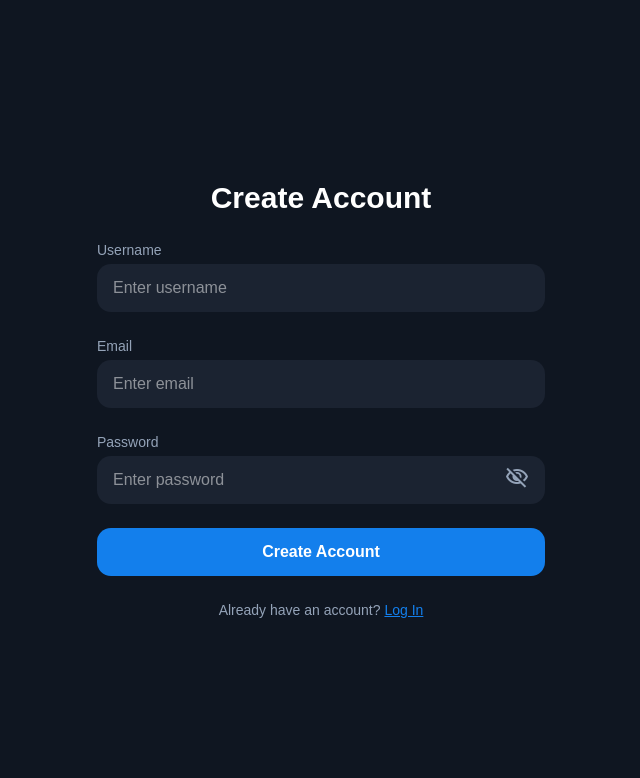
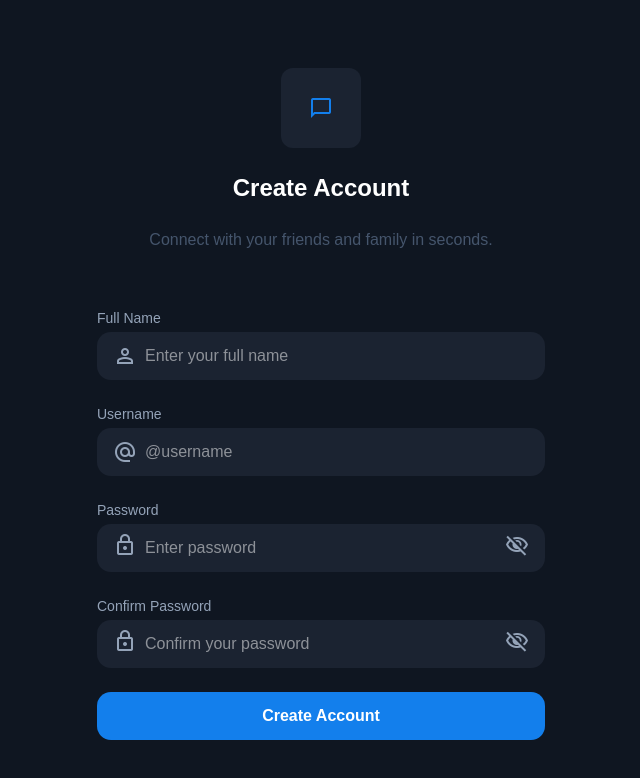
Before and after one commit to encryptedtunnel/frontend, a React (Vite) app: page /signup in a window 1280 px wide. Shown: the top 778 px of the page, without its empty margins (319-959 px from the left). Built offline with nearby package versions, Linux system fonts and the light colour scheme.

Commit message:
Modify the sign up page ui  and initial login page ui

```diff
--- a/src/App.jsx
+++ b/src/App.jsx
@@ -1,6 +1,7 @@
 import { BrowserRouter, Routes, Route } from "react-router-dom";
 import Welcome from "./pages/Welcome";
 import SignUp from "./pages/SignUp";
+import Login from "./pages/Login";
 
 function App() {
   return (
@@ -8,6 +9,7 @@ function App() {
       <Routes>
         <Route path="/" element={<Welcome />} />
         <Route path="/signup" element={<SignUp />} />
+        <Route path="/login" element={<Login />} />
       </Routes>
     </BrowserRouter>
   );
--- a/src/components/InputField.jsx
+++ b/src/components/InputField.jsx
@@ -1,12 +1,40 @@
-export default function InputField({ label, type = "text", ...props }) {
+import { useId } from "react";
+
+export default function InputField({
+  label,
+  icon = null,
+  type = "text",
+  placeholder = "",
+  ...props
+}) {
+  const id = useId();
+
   return (
     <div className="flex flex-col gap-1 w-full">
-      <label className="text-sm text-text-muted">{label}</label>
-      <input
-        type={type}
-        className="w-full h-12 px-4 rounded-[var(--radius-lg)] bg-bg-card text-white focus:outline-none focus:ring-2 focus:ring-primary"
-        {...props}
-      />
+      {label && (
+        <label htmlFor={id} className="text-sm text-text-muted">
+          {label}
+        </label>
+      )}
+
+      <div className="relative">
+        {icon && (
+          <span className="material-symbols-outlined absolute left-4 top-1/2 -translate-y-1/2 text-text-muted text-xl">
+            {icon}
+          </span>
+        )}
+
+        <input
+          id={id}
+          type={type}
+          placeholder={placeholder}
+          className={`w-full h-12 rounded-lg bg-bg-card text-white
+            focus:outline-none focus:ring-2 focus:ring-primary
+            ${icon ? "pl-12 pr-4" : "px-4"}`
+          }
+          {...props}
+        />
+      </div>
     </div>
   );
 }
--- a/src/components/PasswordField.jsx
+++ b/src/components/PasswordField.jsx
@@ -7,9 +7,13 @@ export default function PasswordField({ label, ...props }) {
     <div className="flex flex-col gap-1 w-full relative">
       <label className="text-sm text-text-muted">{label}</label>
 
+      <span className="material-symbols-outlined absolute left-4 top-[45px] -translate-y-1/2 text-text-muted text-xl">
+        lock
+      </span>
+
       <input
         type={show ? "text" : "password"}
-        className="w-full h-12 px-4 pr-12 rounded-[var(--radius-lg)] bg-bg-card text-white focus:outline-none focus:ring-2 focus:ring-primary"
+        className="w-full h-12 pl-12 pr-12 rounded-lg bg-bg-card text-white focus:outline-none focus:ring-2 focus:ring-primary"
         {...props}
       />
 
--- a/src/components/PrimaryButton.jsx
+++ b/src/components/PrimaryButton.jsx
@@ -1,5 +1,3 @@
-import React, { Children } from 'react'
-
 export default function PrimaryButton({ children, ...props }) {
   return (
     <button
--- a/src/index.css
+++ b/src/index.css
@@ -23,13 +23,13 @@ body {
 }
 
 .btn-primary {
-  @apply bg-primary text-white h-12 w-full rounded-[var(--radius-lg)] flex items-center justify-center font-semibold;
+  @apply bg-primary text-white h-12 w-full rounded-lg flex items-center justify-center font-semibold;
 }
 
 .btn-secondary {
-  @apply bg-bg-card text-white h-12 w-full rounded-[var(--radius-lg)] flex items-center justify-center font-semibold;
+  @apply bg-bg-card text-white h-12 w-full rounded-lg flex items-center justify-center font-semibold;
 }
 
 .card {
-  @apply bg-bg-card p-6 rounded-[var(--radius-lg)];
+  @apply bg-bg-card p-6 rounded-lg;
 }
--- /dev/null
+++ b/src/pages/Login.jsx
@@ -0,0 +1,65 @@
+import { useState } from "react";
+import Logo from "../components/Logo";
+import InputField from "../components/InputField";
+import PasswordField from "../components/PasswordField";
+import PrimaryButton from "../components/PrimaryButton";
+import { Link } from "react-router-dom";
+
+export default function Login() {
+  const [form, setForm] = useState({
+    identifier: "",
+    password: "",
+  });
+
+  const onChange = (e) => {
+    setForm((prev) => ({ ...prev, [e.target.name]: e.target.value }));
+  };
+
+  const onSubmit = (e) => {
+    e.preventDefault();
+    console.log("Login Data:", form);
+  };
+
+  return (
+    <main className="min-h-screen flex items-center justify-center bg-bg-dark p-6">
+      <form
+        onSubmit={onSubmit}
+        className="w-full max-w-md flex flex-col gap-6"
+      >
+        <div className="flex justify-center mt-4 mb-2">
+          <Logo />
+        </div>
+
+        <h1 className="text-white text-3xl font-bold text-center mb-4">
+          Welcome Back!
+        </h1>
+
+        <InputField
+          label="Username"
+          icon="person"
+          placeholder="Enter your username"
+          name="identifier"
+          value={form.identifier}
+          onChange={onChange}
+        />
+
+        <PasswordField
+          label="Password"
+          placeholder="Enter your password"
+          name="password"
+          value={form.password}
+          onChange={onChange}
+        />
+
+        <PrimaryButton type="submit">Sign In</PrimaryButton>
+
+        <p className="text-center text-text-muted text-base">
+          Don’t have an account?{" "}
+          <Link to="/signup" className="text-primary font-semibold">
+            Sign Up
+          </Link>
+        </p>
+      </form>
+    </main>
+  );
+}
--- a/src/pages/SignUp.jsx
+++ b/src/pages/SignUp.jsx
@@ -1,31 +1,89 @@
+import { useState } from "react";
+import Logo from "../components/Logo";
 import InputField from "../components/InputField";
 import PasswordField from "../components/PasswordField";
 import PrimaryButton from "../components/PrimaryButton";
-import { Link } from "react-router-dom";
 
 export default function SignUp() {
+  const [form, setForm] = useState({
+    fullName: "",
+    username: "",
+    password: "",
+    confirm: "",
+  });
+
+  const [error, setError] = useState("");
+
+  const onChange = (e) => {
+    const { name, value } = e.target;
+
+    setForm((prev) => {
+      const updated = { ...prev, [name]: value };
+      if (updated.password && updated.confirm && updated.password !== updated.confirm) {
+        setError("Passwords do not match!");
+      } else {
+        setError("");
+      }
+
+      return updated;
+    });
+  };
+
+  const onSubmit = (e) => {
+    e.preventDefault();
+    if (error) return;
+    console.log(form);
+  };
+
   return (
     <main className="min-h-screen flex items-center justify-center bg-bg-dark p-6">
-      <div className="w-full max-w-md flex flex-col gap-6">
+      <form onSubmit={onSubmit} className="w-full max-w-md flex flex-col gap-6">
+        <div className="flex justify-center mt-2">
+          <Logo />
+        </div>
 
-        <h1 className="text-white text-3xl font-bold text-center">
-          Create Account
-        </h1>
+        <h1 className="text-white text-2xl font-bold text-center">Create Account</h1>
+        <p className="text-slate-600 dark:text-slate-400 text-base font-normal leading-normal pb-8 text-center">Connect with
+        your friends and family in seconds.</p>
 
-        <InputField label="Username" placeholder="Enter username" />
-        <InputField label="Email" type="email" placeholder="Enter email" />
-        <PasswordField label="Password" placeholder="Enter password" />
+        <InputField
+          label="Full Name"
+          icon="person"
+          placeholder="Enter your full name"
+          name="fullName"
+          value={form.fullName}
+          onChange={onChange}
+        />
 
-        <PrimaryButton>Create Account</PrimaryButton>
+        <InputField
+          label="Username"
+          icon="alternate_email"
+          placeholder="@username"
+          name="username"
+          value={form.username}
+          onChange={onChange}
+        />
 
-        <p className="text-center text-text-muted text-sm">
-          Already have an account?{" "}
-          <Link to="/login" className="text-primary underline">
-            Log In
-          </Link>
-        </p>
+        <PasswordField
+          label="Password"
+          placeholder="Enter password"
+          name="password"
+          value={form.password}
+          onChange={onChange}
+        />
 
-      </div>
+        <PasswordField
+          label="Confirm Password"
+          placeholder="Confirm your password"
+          name="confirm"
+          value={form.confirm}
+          onChange={onChange}
+        />
+
+        {error && <p className="text-red-500 text-sm -mt-2">{error}</p>}
+
+        <PrimaryButton type="submit">Create Account</PrimaryButton>
+      </form>
     </main>
   );
 }
--- a/src/pages/Welcome.jsx
+++ b/src/pages/Welcome.jsx
@@ -24,8 +24,8 @@ export default function Welcome() {
           <Link to="/signup">
            <PrimaryButton>Create Account</PrimaryButton>
           </Link>
-          <Link to="/signup">
-           <SecondaryButton>Log In</SecondaryButton>
+          <Link to="/login">
+          <SecondaryButton>Log In</SecondaryButton>
           </Link>
         </div>
 
```
